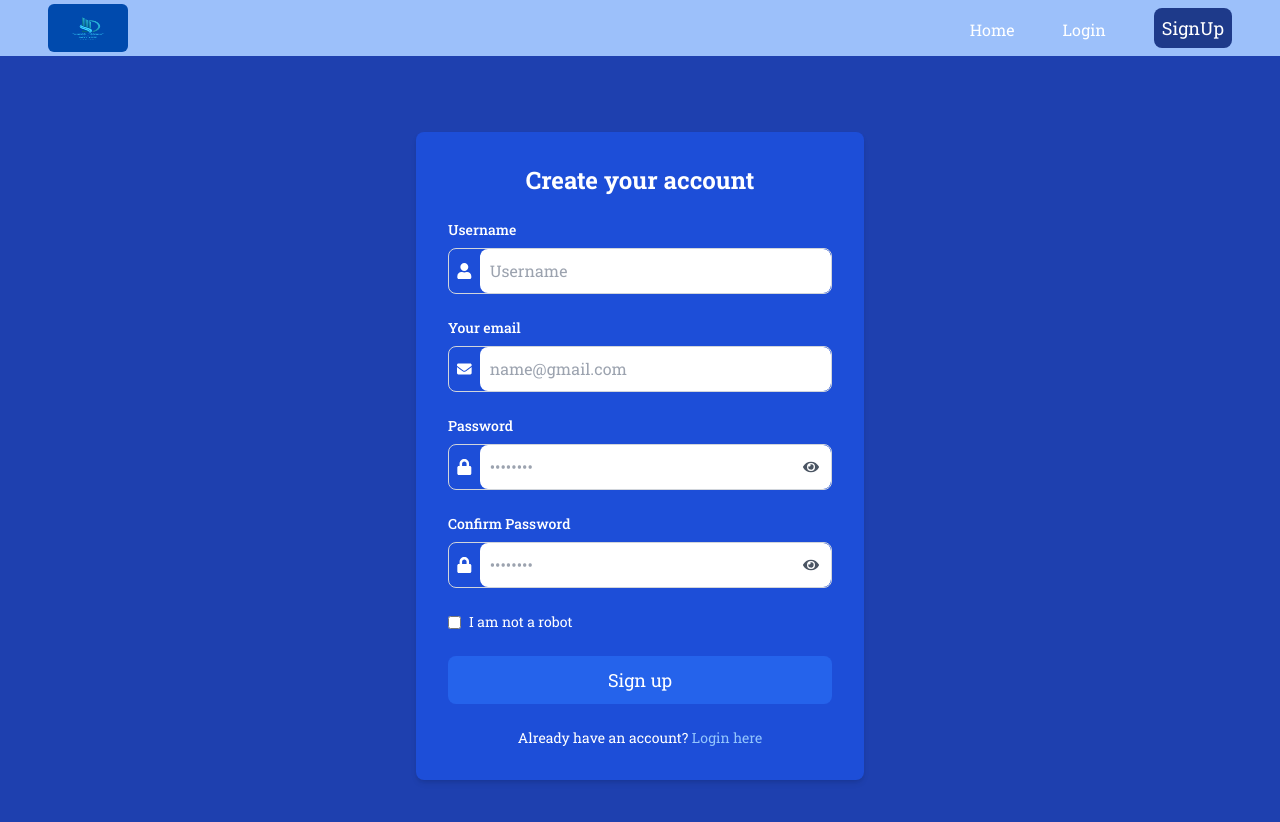
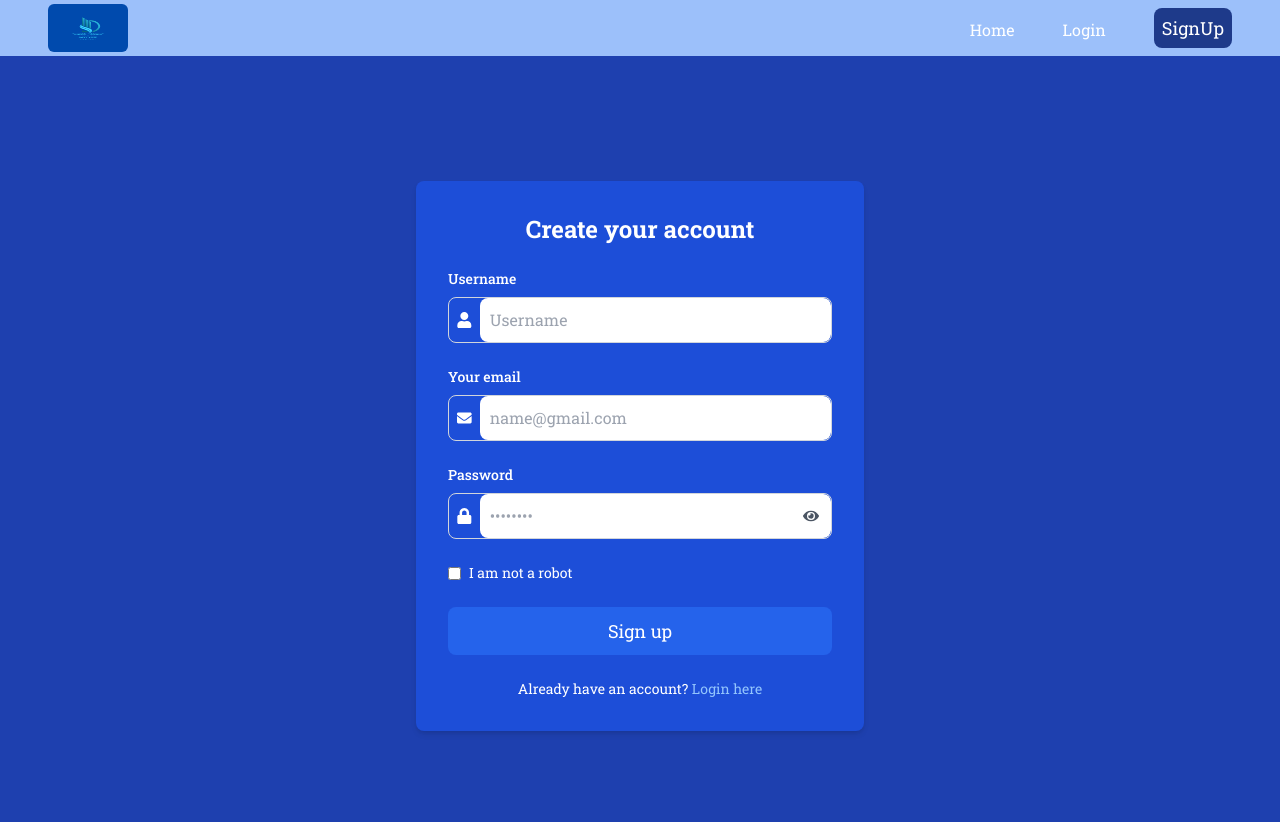
Before and after one commit to davyken/dvote-client, a React (Vite) app: page /register in a window 1280 px wide. Shown: the top 822 px of the page. Built offline with nearby package versions, Linux system fonts and the light colour scheme.

Commit message:
modified content

```diff
--- a/src/Pages/AuthenticationPage/Registration.jsx
+++ b/src/Pages/AuthenticationPage/Registration.jsx
@@ -7,7 +7,6 @@ import API_URL from "../Constants/Constants";
 
 const Registration = () => {
   const [passwordVisible, setPasswordVisible] = useState(false);
-  const [confirmPasswordVisible, setConfirmPasswordVisible] = useState(false);
   const [loading, setLoading] = useState(false);
   const navigate = useNavigate();
 
@@ -147,42 +146,6 @@ const Registration = () => {
               )}
             </div>
 
-            <div>
-              <div className="flex items-center justify-between">
-                <label
-                  htmlFor="confirmPassword"
-                  className="block text-sm font-medium text-white mb-2"
-                >
-                  Confirm Password
-                </label>
-              </div>
-              <div className="relative flex items-center border border-gray-300 rounded-lg overflow-hidden">
-                <FaLock className="text-white mx-2" />
-                <input
-                  {...register("confirmPassword", {
-                    required: "Please confirm your password",
-                    validate: (value) =>
-                      value === watch("password") || "Passwords do not match",
-                  })}
-                  type={confirmPasswordVisible ? "text" : "password"}
-                  className="bg-white w-full p-2.5 rounded-lg focus:outline-none"
-                  placeholder="••••••••"
-                />
-                <button
-                  type="button"
-                  onClick={() => setConfirmPasswordVisible(!confirmPasswordVisible)}
-                  className="absolute right-3 top-1/2 transform -translate-y-1/2 text-gray-600"
-                >
-                  {confirmPasswordVisible ? <FaEyeSlash /> : <FaEye />}
-                </button>
-              </div>
-              {errors.confirmPassword && (
-                <p className="text-red-500 text-sm">
-                  {errors.confirmPassword.message}
-                </p>
-              )}
-            </div>
-
             <div className="flex items-center">
               <input
                 {...register("notARobot", { required: "You must confirm you are not a robot" })}
```
